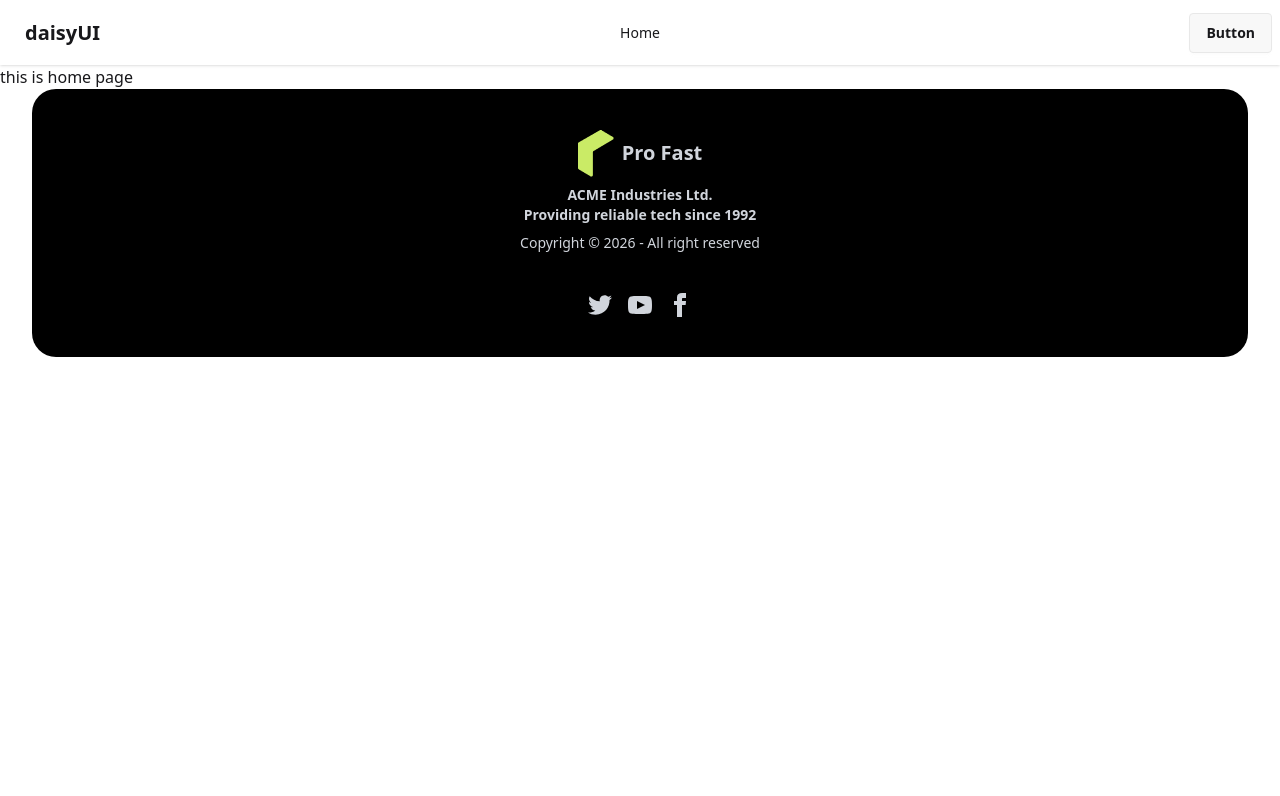
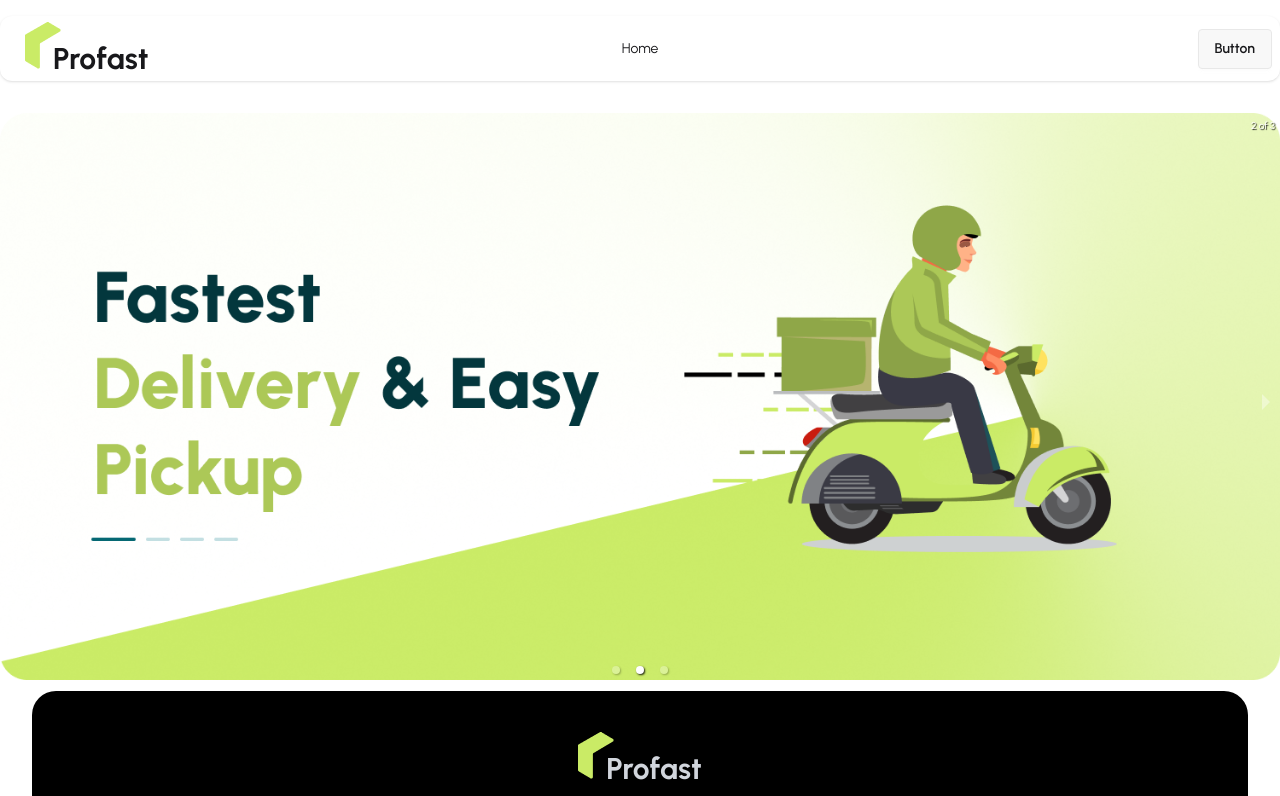
Before and after one commit to mintusikder/zap-shift, a React (Vite) app in the folder zap-shift-client/: page / in a window 1280 px wide. Shown: the top 796 px of the page. Built offline with nearby package versions, Linux system fonts and the light colour scheme.

Commit message:
added banner

```diff
--- a/zap-shift-client/package.json
+++ b/zap-shift-client/package.json
@@ -13,6 +13,7 @@
     "@tailwindcss/vite": "^4.1.18",
     "react": "^19.2.0",
     "react-dom": "^19.2.0",
+    "react-responsive-carousel": "^3.2.23",
     "react-router": "^7.13.0",
     "tailwindcss": "^4.1.18"
   },
--- a/zap-shift-client/src/index.css
+++ b/zap-shift-client/src/index.css
@@ -1,2 +1,10 @@
+@import url("https://fonts.googleapis.com/css2?family=Urbanist:ital,wght@0,100..900;1,100..900&display=swap");
 @import "tailwindcss";
 @plugin "daisyui";
+
+.font-urbanist {
+  font-family: "Urbanist", sans-serif;
+  font-optical-sizing: auto;
+  font-weight: 400;
+  font-style: normal;
+}
--- a/zap-shift-client/src/main.jsx
+++ b/zap-shift-client/src/main.jsx
@@ -6,6 +6,8 @@ import { RouterProvider } from "react-router";
 
 createRoot(document.getElementById("root")).render(
   <StrictMode>
-    <RouterProvider router={router} />
+   <div className="font-urbanist max-w-7xl mx-auto">
+     <RouterProvider router={router} />
+   </div>
   </StrictMode>,
 );
--- /dev/null
+++ b/zap-shift-client/src/pages/Home/Banner.jsx
@@ -0,0 +1,23 @@
+import React from "react";
+import "react-responsive-carousel/lib/styles/carousel.min.css";
+import { Carousel } from "react-responsive-carousel";
+import banner1 from "../../assets/banner/banner1.png";
+import banner2 from "../../assets/banner/banner2.png";
+import banner3 from "../../assets/banner/banner3.png";
+const Banner = () => {
+  return (
+    <Carousel className="mt-8" autoPlay infiniteLoop showThumbs={false}>
+      <div>
+        <img src={banner1} />
+      </div>
+      <div>
+        <img src={banner2} />
+      </div>
+      <div>
+        <img src={banner3} />
+      </div>
+    </Carousel>
+  );
+};
+
+export default Banner;
--- a/zap-shift-client/src/pages/Home/Home.jsx
+++ b/zap-shift-client/src/pages/Home/Home.jsx
@@ -1,9 +1,10 @@
 import React from 'react';
+import Banner from './Banner';
 
 const Home = () => {
     return (
         <div>
-            this is home page
+            <Banner></Banner>
         </div>
     );
 };
--- a/zap-shift-client/src/pages/Shared/Navbar.jsx
+++ b/zap-shift-client/src/pages/Shared/Navbar.jsx
@@ -1,5 +1,6 @@
 import React from "react";
 import { NavLink } from "react-router";
+import ProFastLogo from "./ProFastLogo";
 
 const Navbar = () => {
   const navItems = (
@@ -10,7 +11,7 @@ const Navbar = () => {
     </>
   );
   return (
-    <div className="navbar bg-base-100 shadow-sm">
+    <div className="navbar bg-base-100 shadow-sm rounded-xl mt-4">
       <div className="navbar-start">
         <div className="dropdown">
           <div tabIndex={0} role="button" className="btn btn-ghost lg:hidden">
@@ -37,7 +38,9 @@ const Navbar = () => {
             {navItems}
           </ul>
         </div>
-        <a className="btn btn-ghost text-xl">daisyUI</a>
+        <a className="btn btn-ghost text-xl">
+          <ProFastLogo></ProFastLogo>
+        </a>
       </div>
       <div className="navbar-center hidden lg:flex">
         <ul className="menu menu-horizontal px-1">{navItems}</ul>
--- a/zap-shift-client/src/pages/Shared/ProFastLogo.jsx
+++ b/zap-shift-client/src/pages/Shared/ProFastLogo.jsx
@@ -2,9 +2,9 @@ import React from 'react';
 import logo from '../../assets/logo/logo.png';
 const ProFastLogo = () => {
     return (
-        <div className='flex items-center gap-2'>
-            <img src={logo} alt="" />
-            <p className="text-xl font-bold">Pro Fast</p>
+        <div className='flex items-end '>
+            <img className='mb-2' src={logo} alt="" />
+            <p className="-ml-2 text-3xl font-bold">Profast</p>
         </div>
     );
 };
```
Also changed, not shown: 1 other file (tests, documents, lock files or other folders).
